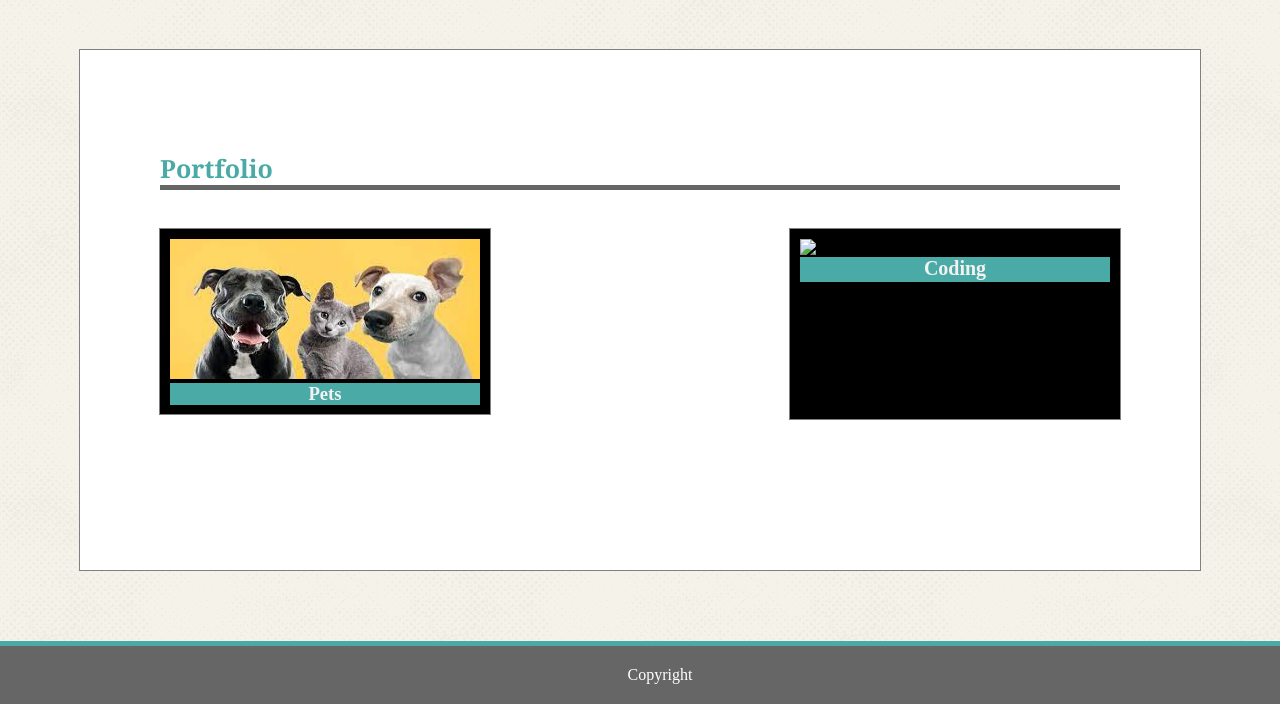
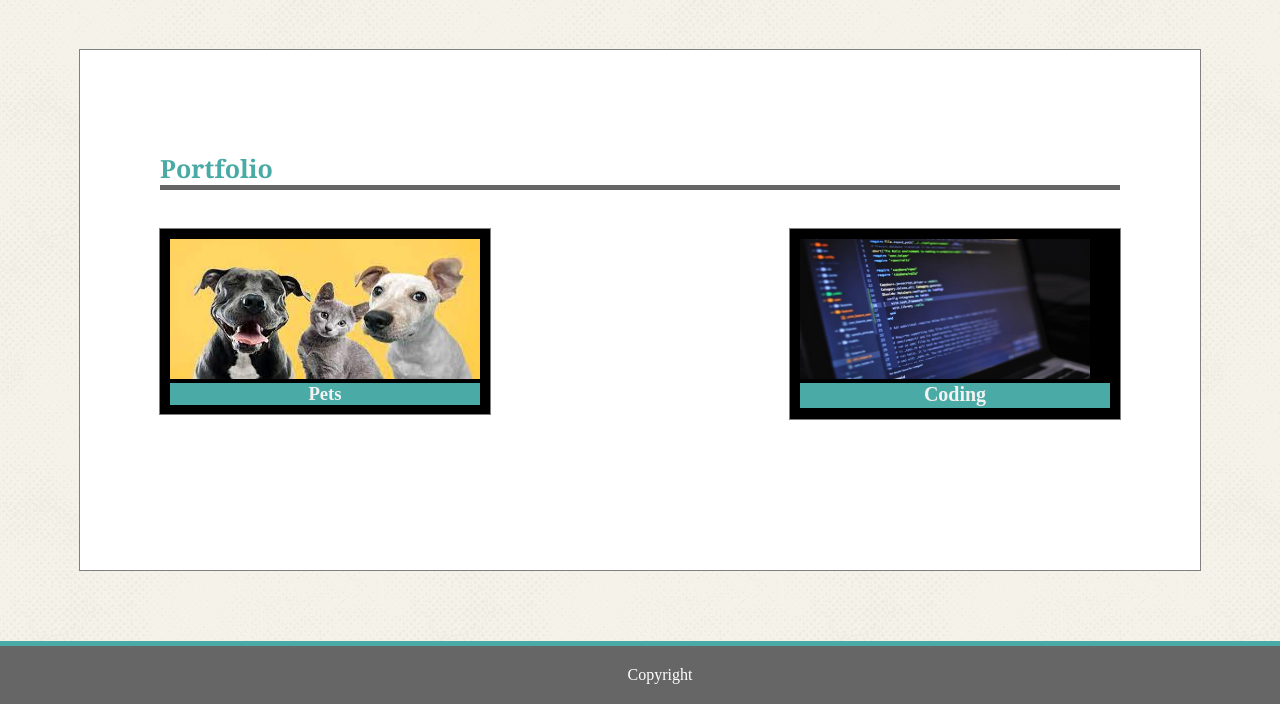
Before and after one commit to Carrascoj1998/portfolio, a plain HTML site: page portfolio.html in a window 1280 px wide. Shown: the part 96-800 px from the top of the page. Drawn offline with Linux system fonts and the light colour scheme.

Commit message:
Updated html and css code

```diff
--- a/portfolio.html
+++ b/portfolio.html
@@ -36,7 +36,7 @@
 
         <div id="leftpictures">
             <div class="pictureboxes2">
-                <img src="assests/images/articleocw-5d07e6b3790af.jpeg" alt="coding" width="290" height="140">
+                <img src="assests/images/coding.jpeg" alt="coding" width="290" height="140">
                 <h4>Coding </h4>
             </div>
         </div>
```
Also changed, not shown: index.html (+0 -2 lines).
